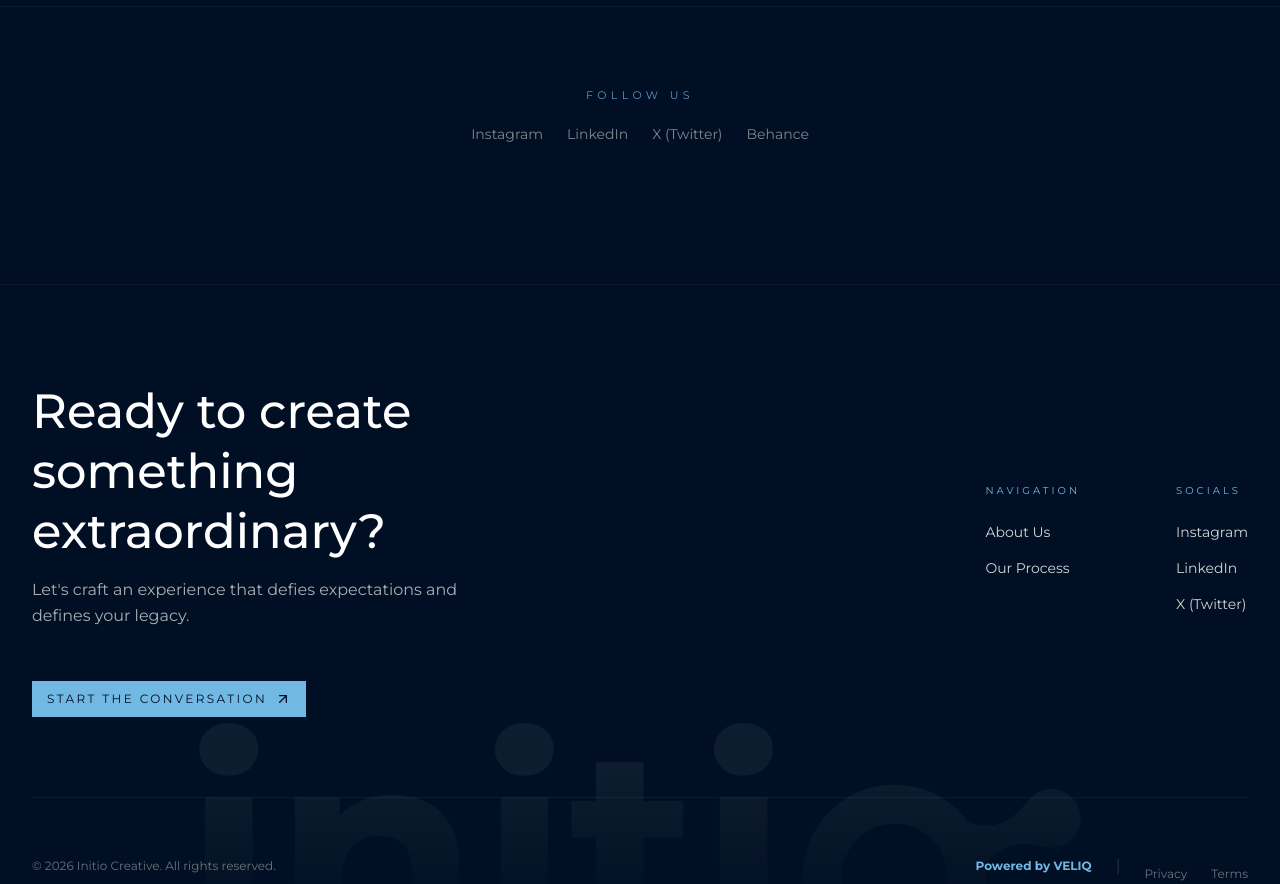
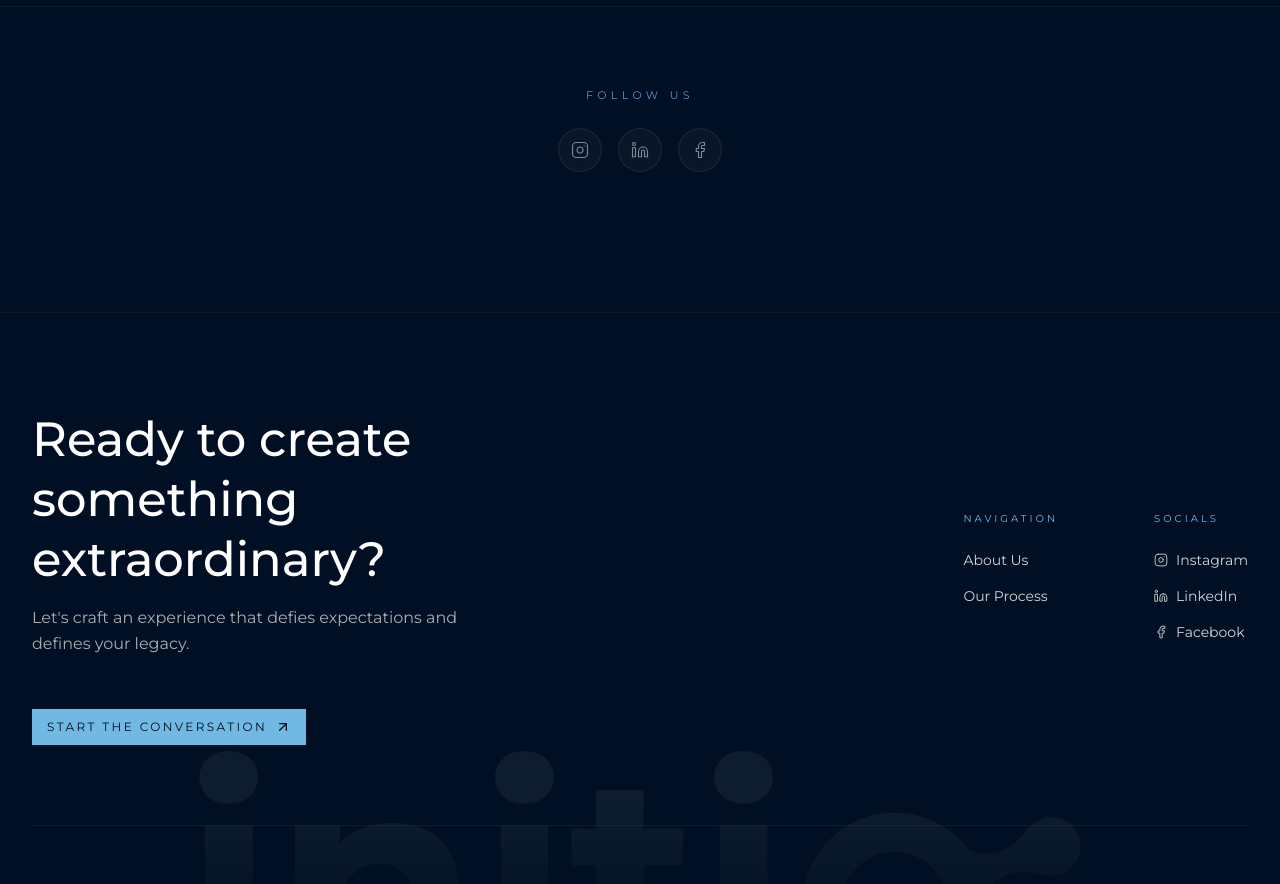
Before and after one commit to fadymohsen/initio2.0, a Next.js app: page /contact in a window 1280 px wide. Shown: the part 1780-2664 px from the top of the page. Built offline with nearby package versions, Linux system fonts and the light colour scheme; no server answers.

Commit message:
update: social media icons and links

```diff
--- a/src/app/contact/page.tsx
+++ b/src/app/contact/page.tsx
@@ -1,6 +1,6 @@
 "use client";
 
-import { useState, FormEvent, useRef } from "react";
+import { useState, FormEvent, useRef, useCallback, useEffect } from "react";
 import { motion, AnimatePresence } from "framer-motion";
 import { SparklesCore } from "@/components/ui/sparkles";
 import { VerticalCutReveal } from "@/components/ui/vertical-cut-reveal";
@@ -410,19 +410,37 @@ export default function ContactPage() {
             transition={{ duration: 0.7, ease: MOTION_EASE }}
             className="flex flex-col items-center"
           >
-            <p className="font-sans text-[11px] uppercase tracking-[0.4em] text-[#71B8E3]/80" style={{ marginBottom: '20px' }}>
+            <p className="font-sans text-[11px] uppercase tracking-[0.4em] text-[#71B8E3]/80" style={{ marginBottom: '24px' }}>
               Follow Us
             </p>
-            <div className="flex flex-wrap justify-center" style={{ gap: '24px' }}>
-              {["Instagram", "LinkedIn", "X (Twitter)", "Behance"].map((social) => (
-                <a
-                  key={social}
-                  href="#"
-                  className="font-sans text-sm text-[#D4D4D4]/60 hover:text-[#71B8E3] transition-colors duration-300"
-                >
-                  {social}
-                </a>
-              ))}
+            <div className="flex items-center" style={{ gap: '16px' }}>
+              <a
+                href="https://www.instagram.com/initio.sa"
+                target="_blank"
+                rel="noopener noreferrer"
+                className="w-11 h-11 rounded-full border border-white/[0.08] bg-white/[0.03] flex items-center justify-center text-[#D4D4D4]/60 hover:text-[#71B8E3] hover:border-[#71B8E3]/30 hover:bg-[#71B8E3]/[0.06] transition-all duration-300"
+                aria-label="Instagram"
+              >
+                <svg width="18" height="18" viewBox="0 0 24 24" fill="none" stroke="currentColor" strokeWidth="1.5" strokeLinecap="round" strokeLinejoin="round"><rect x="2" y="2" width="20" height="20" rx="5" /><path d="M16 11.37A4 4 0 1 1 12.63 8 4 4 0 0 1 16 11.37z" /><line x1="17.5" y1="6.5" x2="17.51" y2="6.5" /></svg>
+              </a>
+              <a
+                href="https://www.linkedin.com/company/initio-sa"
+                target="_blank"
+                rel="noopener noreferrer"
+                className="w-11 h-11 rounded-full border border-white/[0.08] bg-white/[0.03] flex items-center justify-center text-[#D4D4D4]/60 hover:text-[#71B8E3] hover:border-[#71B8E3]/30 hover:bg-[#71B8E3]/[0.06] transition-all duration-300"
+                aria-label="LinkedIn"
+              >
+                <svg width="18" height="18" viewBox="0 0 24 24" fill="none" stroke="currentColor" strokeWidth="1.5" strokeLinecap="round" strokeLinejoin="round"><path d="M16 8a6 6 0 0 1 6 6v7h-4v-7a2 2 0 0 0-4 0v7h-4v-7a6 6 0 0 1 6-6z" /><rect x="2" y="9" width="4" height="12" /><circle cx="4" cy="4" r="2" /></svg>
+              </a>
+              <a
+                href="https://www.facebook.com/initio.sa"
+                target="_blank"
+                rel="noopener noreferrer"
+                className="w-11 h-11 rounded-full border border-white/[0.08] bg-white/[0.03] flex items-center justify-center text-[#D4D4D4]/60 hover:text-[#71B8E3] hover:border-[#71B8E3]/30 hover:bg-[#71B8E3]/[0.06] transition-all duration-300"
+                aria-label="Facebook"
+              >
+                <svg width="18" height="18" viewBox="0 0 24 24" fill="none" stroke="currentColor" strokeWidth="1.5" strokeLinecap="round" strokeLinejoin="round"><path d="M18 2h-3a5 5 0 0 0-5 5v3H7v4h3v8h4v-8h3l1-4h-4V7a1 1 0 0 1 1-1h3z" /></svg>
+              </a>
             </div>
           </motion.div>
         </div>
--- a/src/components/ui/footer.tsx
+++ b/src/components/ui/footer.tsx
@@ -60,9 +60,18 @@ export const Footer = () => {
             </div>
             <div className="flex flex-col gap-4">
               <span className="font-sans text-[10px] tracking-[0.3em] uppercase text-[#71B8E3] mb-2">Socials</span>
-              <a href="#" className="font-sans text-sm text-[#D4D4D4] hover:text-white transition-colors">Instagram</a>
-              <a href="#" className="font-sans text-sm text-[#D4D4D4] hover:text-white transition-colors">LinkedIn</a>
-              <a href="#" className="font-sans text-sm text-[#D4D4D4] hover:text-white transition-colors">X (Twitter)</a>
+              <a href="https://www.instagram.com/initio.sa" target="_blank" rel="noopener noreferrer" className="font-sans text-sm text-[#D4D4D4] hover:text-white transition-colors inline-flex items-center gap-2">
+                <svg width="14" height="14" viewBox="0 0 24 24" fill="none" stroke="currentColor" strokeWidth="1.5" strokeLinecap="round" strokeLinejoin="round"><rect x="2" y="2" width="20" height="20" rx="5" /><path d="M16 11.37A4 4 0 1 1 12.63 8 4 4 0 0 1 16 11.37z" /><line x1="17.5" y1="6.5" x2="17.51" y2="6.5" /></svg>
+                Instagram
+              </a>
+              <a href="https://www.linkedin.com/company/initio-sa" target="_blank" rel="noopener noreferrer" className="font-sans text-sm text-[#D4D4D4] hover:text-white transition-colors inline-flex items-center gap-2">
+                <svg width="14" height="14" viewBox="0 0 24 24" fill="none" stroke="currentColor" strokeWidth="1.5" strokeLinecap="round" strokeLinejoin="round"><path d="M16 8a6 6 0 0 1 6 6v7h-4v-7a2 2 0 0 0-4 0v7h-4v-7a6 6 0 0 1 6-6z" /><rect x="2" y="9" width="4" height="12" /><circle cx="4" cy="4" r="2" /></svg>
+                LinkedIn
+              </a>
+              <a href="https://www.facebook.com/initio.sa" target="_blank" rel="noopener noreferrer" className="font-sans text-sm text-[#D4D4D4] hover:text-white transition-colors inline-flex items-center gap-2">
+                <svg width="14" height="14" viewBox="0 0 24 24" fill="none" stroke="currentColor" strokeWidth="1.5" strokeLinecap="round" strokeLinejoin="round"><path d="M18 2h-3a5 5 0 0 0-5 5v3H7v4h3v8h4v-8h3l1-4h-4V7a1 1 0 0 1 1-1h3z" /></svg>
+                Facebook
+              </a>
             </div>
           </div>
         </div>
```
